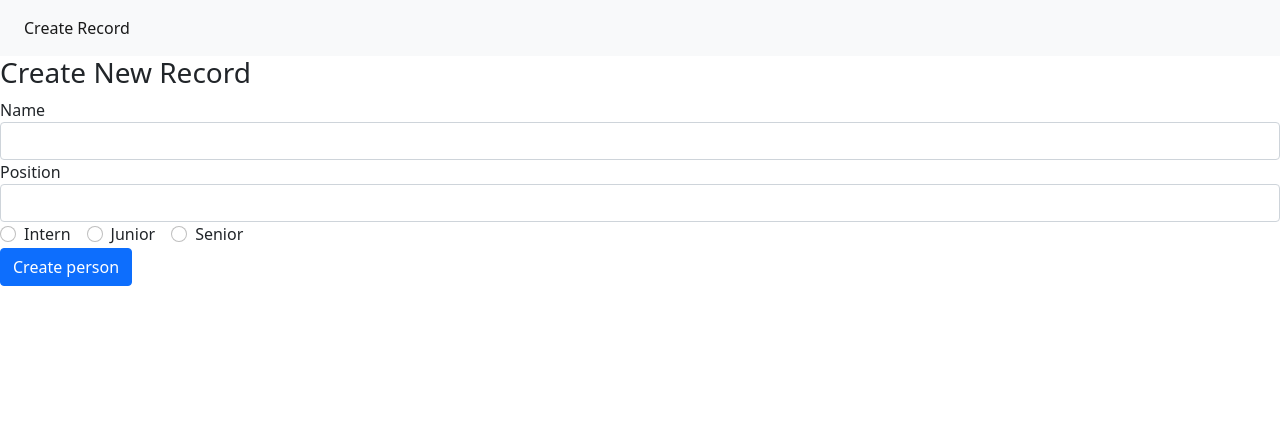
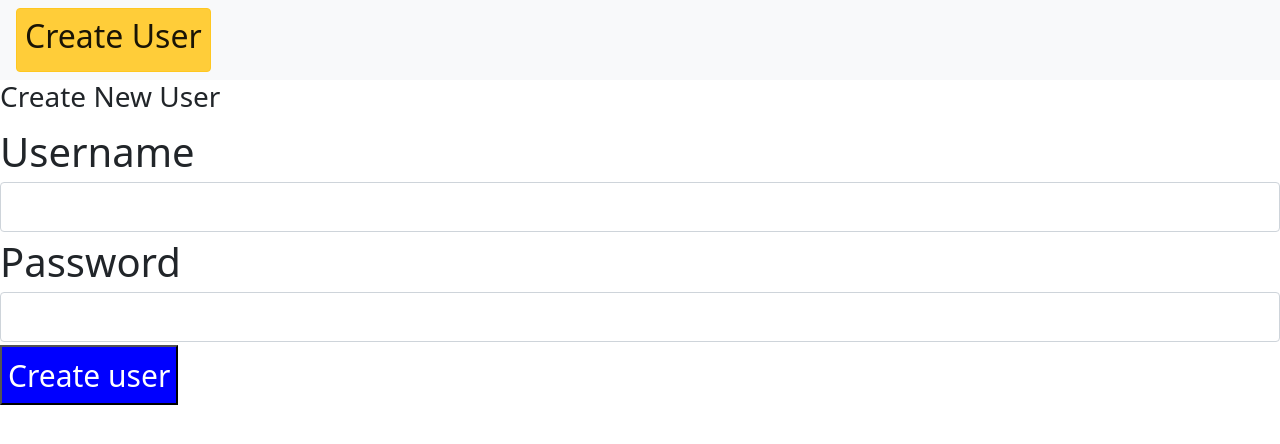
Before and after one commit to oMoo1234/AdvanceWeb_Final, a React (Create React App) app in the folder mern/client/: page /create in a window 1280 px wide. Shown: the top 444 px of the page. Built offline with nearby package versions, Linux system fonts and the light colour scheme.

Commit message:
style my pages and can talk to database

```diff
--- a/mern/client/src/App.js
+++ b/mern/client/src/App.js
@@ -8,6 +8,7 @@ import Navbar from "./components/navbar";
 import RecordList from "./components/recordList";
 import Edit from "./components/edit";
 import Create from "./components/create";
+
 
 const App = () => {
  return (
--- a/mern/client/src/components/create.js
+++ b/mern/client/src/components/create.js
@@ -1,6 +1,6 @@
 import React, { useState } from "react";
 import { useNavigate } from "react-router";
-
+import '../main.css';
 export default function Create() {
  const [form, setForm] = useState({
    name: "",
@@ -45,73 +45,33 @@ export default function Create() {
 
  // This following section will display the form that takes the input from the user.
  return (
-   <div>
-     <h3>Create New Record</h3>
+   <div className="list">
+     <h3>Create New User</h3>
      <form onSubmit={onSubmit}>
        <div className="form-group">
-         <label htmlFor="name">Name</label>
+         <label htmlFor="name">Username</label>
          <input
            type="text"
            className="form-control"
-           id="name"
+           id="input"
            value={form.name}
            onChange={(e) => updateForm({ name: e.target.value })}
          />
        </div>
-       <div className="form-group">
-         <label htmlFor="position">Position</label>
-         <input
-           type="text"
-           className="form-control"
-           id="position"
+       <div >
+         <label >Password</label>
+         <input id="input" type="text" className="form-control"
+
            value={form.position}
            onChange={(e) => updateForm({ position: e.target.value })}
-         />
+         >
+           </input>
        </div>
-       <div className="form-group">
-         <div className="form-check form-check-inline">
-           <input
-             className="form-check-input"
-             type="radio"
-             name="positionOptions"
-             id="positionIntern"
-             value="Intern"
-             checked={form.level === "Intern"}
-             onChange={(e) => updateForm({ level: e.target.value })}
-           />
-           <label htmlFor="positionIntern" className="form-check-label">Intern</label>
-         </div>
-         <div className="form-check form-check-inline">
-           <input
-             className="form-check-input"
-             type="radio"
-             name="positionOptions"
-             id="positionJunior"
-             value="Junior"
-             checked={form.level === "Junior"}
-             onChange={(e) => updateForm({ level: e.target.value })}
-           />
-           <label htmlFor="positionJunior" className="form-check-label">Junior</label>
-         </div>
-         <div className="form-check form-check-inline">
-           <input
-             className="form-check-input"
-             type="radio"
-             name="positionOptions"
-             id="positionSenior"
-             value="Senior"
-             checked={form.level === "Senior"}
-             onChange={(e) => updateForm({ level: e.target.value })}
-           />
-           <label htmlFor="positionSenior" className="form-check-label">Senior</label>
-         </div>
-       </div>
-       <div className="form-group">
-         <input
-           type="submit"
-           value="Create person"
-           className="btn btn-primary"
-         />
+
+       <div >
+         <input id ="addbutton" type="submit" value="Create user" >
+
+           </input>
        </div>
      </form>
    </div>
--- a/mern/client/src/components/edit.js
+++ b/mern/client/src/components/edit.js
@@ -1,6 +1,6 @@
 import React, { useState, useEffect } from "react";
 import { useParams, useNavigate } from "react-router";
-
+import '../main.css';
 export default function Edit() {
  const [form, setForm] = useState({
    name: "",
@@ -66,74 +66,38 @@ export default function Edit() {
 
  // This following section will display the form that takes input from the user to update the data.
  return (
-   <div>
-     <h3>Update Record</h3>
+   <div className="list">
+     <h3>Update User</h3>
      <form onSubmit={onSubmit}>
-       <div className="form-group">
-         <label htmlFor="name">Name: </label>
+       <div>
+         <label >Name: </label>
          <input
+          id="input"
            type="text"
            className="form-control"
-           id="name"
            value={form.name}
            onChange={(e) => updateForm({ name: e.target.value })}
          />
        </div>
-       <div className="form-group">
-         <label htmlFor="position">Position: </label>
+       <div >
+         <label>Password: </label>
          <input
-           type="text"
-           className="form-control"
-           id="position"
+          id="input"
+          className="form-control"
+          type="text"
+
+
            value={form.position}
            onChange={(e) => updateForm({ position: e.target.value })}
          />
        </div>
-       <div className="form-group">
-         <div className="form-check form-check-inline">
-           <input
-             className="form-check-input"
-             type="radio"
-             name="positionOptions"
-             id="positionIntern"
-             value="Intern"
-             checked={form.level === "Intern"}
-             onChange={(e) => updateForm({ level: e.target.value })}
-           />
-           <label htmlFor="positionIntern" className="form-check-label">Intern</label>
-         </div>
-         <div className="form-check form-check-inline">
-           <input
-             className="form-check-input"
-             type="radio"
-             name="positionOptions"
-             id="positionJunior"
-             value="Junior"
-             checked={form.level === "Junior"}
-             onChange={(e) => updateForm({ level: e.target.value })}
-           />
-           <label htmlFor="positionJunior" className="form-check-label">Junior</label>
-         </div>
-         <div className="form-check form-check-inline">
-           <input
-             className="form-check-input"
-             type="radio"
-             name="positionOptions"
-             id="positionSenior"
-             value="Senior"
-             checked={form.level === "Senior"}
-             onChange={(e) => updateForm({ level: e.target.value })}
-           />
-           <label htmlFor="positionSenior" className="form-check-label">Senior</label>
-       </div>
-       </div>
-       <br />
 
-       <div className="form-group">
+       <div >
          <input
+           id="addbutton"
            type="submit"
            value="Update Record"
-           className="btn btn-primary"
+
          />
        </div>
      </form>
--- a/mern/client/src/components/navbar.js
+++ b/mern/client/src/components/navbar.js
@@ -1,4 +1,5 @@
 import React from "react";
+import '../main.css';
 
 // We import bootstrap to make our application look better.
 import "bootstrap/dist/css/bootstrap.css";
@@ -29,8 +30,8 @@ export default function Navbar() {
        <div className="collapse navbar-collapse" id="navbarSupportedContent">
          <ul className="navbar-nav ml-auto">
            <li className="nav-item">
-             <NavLink className="nav-link" to="/create">
-               Create Record
+             <NavLink className="nav-link btn btn-warning" to="/create">
+               <h2>Create User</h2>
              </NavLink>
            </li>
          </ul>
--- a/mern/client/src/components/recordList.js
+++ b/mern/client/src/components/recordList.js
@@ -1,19 +1,19 @@
 import React, { useEffect, useState } from "react";
 import { Link } from "react-router-dom";
-
+import '../main.css';
 const Record = (props) => (
  <tr>
    <td>{props.record.name}</td>
    <td>{props.record.position}</td>
-   <td>{props.record.level}</td>
+   {/* <td>{props.record.level}</td> */}
    <td>
-     <Link className="btn btn-link" to={`/edit/${props.record._id}`}>Edit</Link> |
+     <Link className="btn btn-link" to={`/edit/${props.record._id}`}><h1>Edit</h1></Link> |
      <button className="btn btn-link"
        onClick={() => {
          props.deleteRecord(props.record._id);
        }}
      >
-       Delete
+       <h1>Delete</h1>
      </button>
    </td>
  </tr>
@@ -67,14 +67,14 @@ export default function RecordList() {
 
  // This following section will display the table with the records of individuals.
  return (
-   <div>
-     <h3>Record List</h3>
+   <div className="list">
+     <h1>Record List</h1>
      <table className="table table-striped" style={{ marginTop: 20 }}>
        <thead>
          <tr>
-           <th>Name</th>
-           <th>Position</th>
-           <th>Level</th>
+           <th>Username</th>
+           <th>Password</th>
+           {/* <th>Level</th> */}
            <th>Action</th>
          </tr>
        </thead>
--- /dev/null
+++ b/mern/client/src/main.css
@@ -0,0 +1,14 @@
+.list{
+    font-size: 40px;
+}
+#input{
+    font-size: 30px;
+    height: 50px;
+
+}
+#addbutton{
+    height: 60px;
+    font-size: 30px;
+    color: white;
+    background-color: blue;
+}
```
Also changed, not shown: 2 other files (tests, documents, lock files or other folders).
